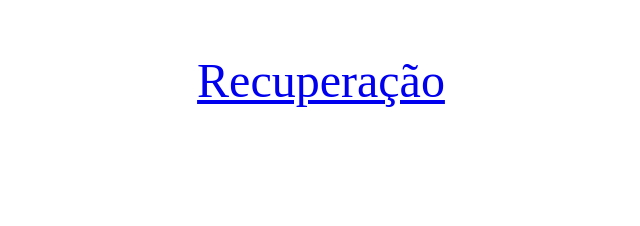
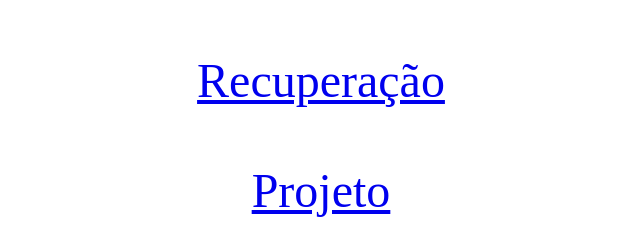
Before and after one commit to pedro156400/atividades, a plain HTML site: page index.html in a window 1280 px wide. Shown: the part 725-951 px from the top of the page, without its empty margins (319-959 px from the left). Before the commit the page ends 841 px from the top, so only its background shows below. Drawn offline with Linux system fonts and the light colour scheme.

Commit message:
Update index.html

```diff
--- a/index.html
+++ b/index.html
@@ -20,6 +20,8 @@
      <a href ="https://pedro156400.github.io/imagens/">Imagens</a></font>
      <br><br>
      <a href="https://pedro156400.github.io/recuperacao/">Recuperação</a>
+     <br><br>
+     <a href="https://pedro156400.github.io/projeto/">Projeto</a>
     </center>
   </body>
 </html>
```
